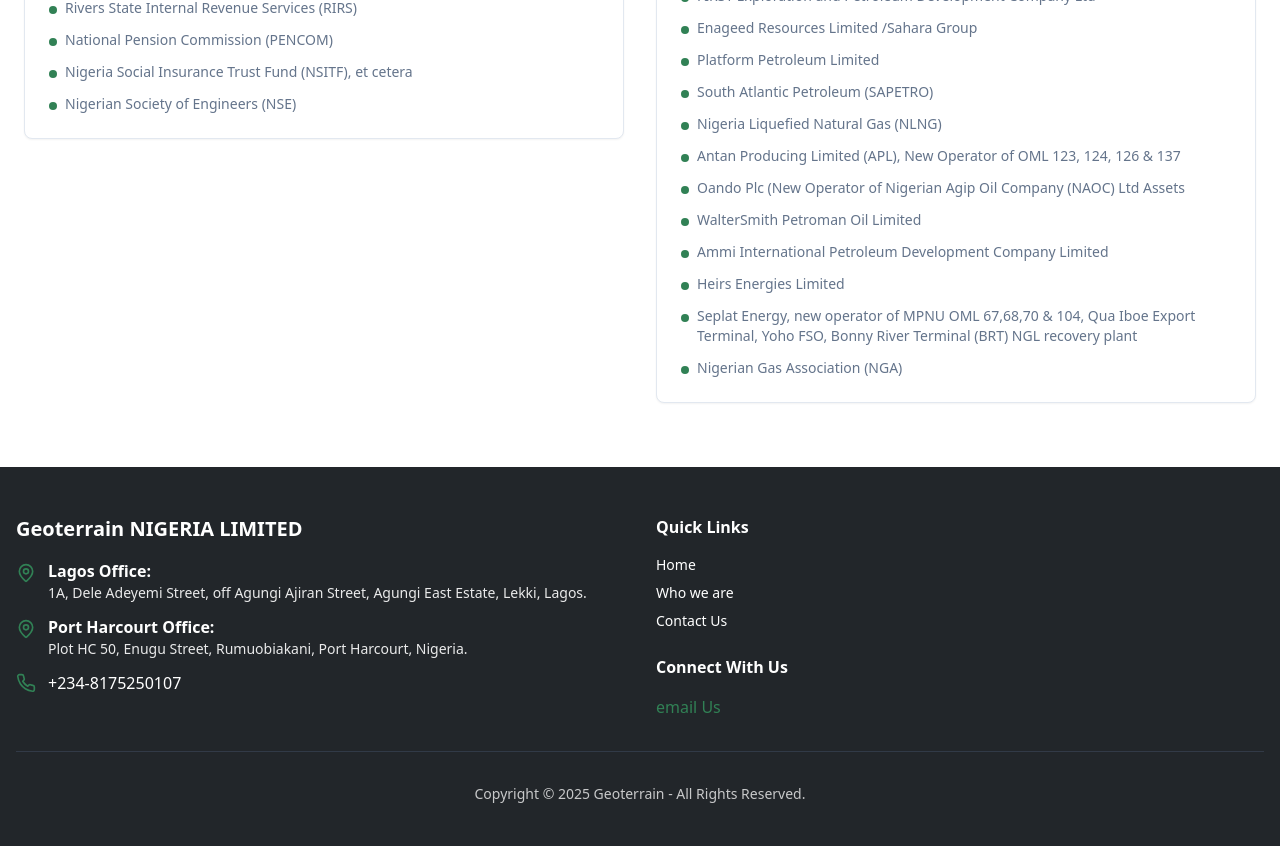
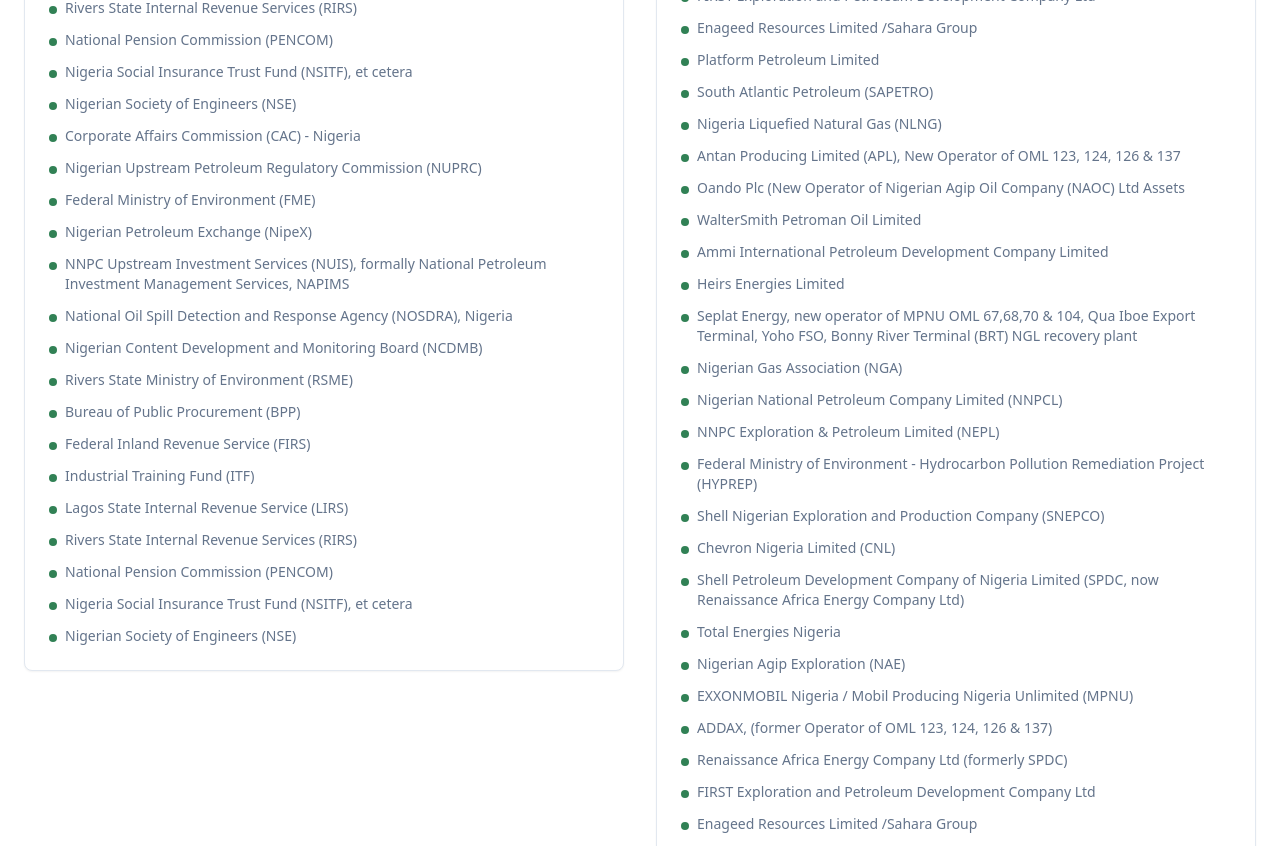
Before and after one commit to iszyeffiong/king5434-10, a React (Vite) app: page /licensing-info in a window 1280 px wide. Shown: the part 1600-2446 px from the top of the page. Built offline with nearby package versions, Linux system fonts and the light colour scheme.

Commit message:
Add licensing details
Add details to licensing and registration sections.

```diff
--- a/src/pages/LicensingInfo.tsx
+++ b/src/pages/LicensingInfo.tsx
@@ -31,10 +31,51 @@ const LicensingInfo = () => {
     "Rivers State Internal Revenue Services (RIRS)",
     "National Pension Commission (PENCOM)",
     "Nigeria Social Insurance Trust Fund (NSITF), et cetera",
+    "Nigerian Society of Engineers (NSE)",
+    // Additional licensing organizations
+    "Corporate Affairs Commission (CAC) - Nigeria",
+    "Nigerian Upstream Petroleum Regulatory Commission (NUPRC)",
+    "Federal Ministry of Environment (FME)",
+    "Nigerian Petroleum Exchange (NipeX)",
+    "NNPC Upstream Investment Services (NUIS), formally National Petroleum Investment Management Services, NAPIMS",
+    "National Oil Spill Detection and Response Agency (NOSDRA), Nigeria",
+    "Nigerian Content Development and Monitoring Board (NCDMB)",
+    "Rivers State Ministry of Environment (RSME)",
+    "Bureau of Public Procurement (BPP)",
+    "Federal Inland Revenue Service (FIRS)",
+    "Industrial Training Fund (ITF)",
+    "Lagos State Internal Revenue Service (LIRS)",
+    "Rivers State Internal Revenue Services (RIRS)",
+    "National Pension Commission (PENCOM)",
+    "Nigeria Social Insurance Trust Fund (NSITF), et cetera",
     "Nigerian Society of Engineers (NSE)"
   ];
 
   const registeredWith = [
+    "Nigerian National Petroleum Company Limited (NNPCL)",
+    "NNPC Exploration & Petroleum Limited (NEPL)",
+    "Federal Ministry of Environment - Hydrocarbon Pollution Remediation Project (HYPREP)",
+    "Shell Nigerian Exploration and Production Company (SNEPCO)",
+    "Chevron Nigeria Limited (CNL)",
+    "Shell Petroleum Development Company of Nigeria Limited (SPDC, now Renaissance Africa Energy Company Ltd)",
+    "Total Energies Nigeria",
+    "Nigerian Agip Exploration (NAE)",
+    "EXXONMOBIL Nigeria / Mobil Producing Nigeria Unlimited (MPNU)",
+    "ADDAX, (former Operator of OML 123, 124, 126 & 137)",
+    "Renaissance Africa Energy Company Ltd (formerly SPDC)",
+    "FIRST Exploration and Petroleum Development Company Ltd",
+    "Enageed Resources Limited /Sahara Group",
+    "Platform Petroleum Limited",
+    "South Atlantic Petroleum (SAPETRO)",
+    "Nigeria Liquefied Natural Gas (NLNG)",
+    "Antan Producing Limited (APL), New Operator of OML 123, 124, 126 & 137",
+    "Oando Plc (New Operator of Nigerian Agip Oil Company (NAOC) Ltd Assets",
+    "WalterSmith Petroman Oil Limited",
+    "Ammi International Petroleum Development Company Limited",
+    "Heirs Energies Limited",
+    "Seplat Energy, new operator of MPNU OML 67,68,70 & 104, Qua Iboe Export Terminal, Yoho FSO, Bonny River Terminal (BRT) NGL recovery plant",
+    "Nigerian Gas Association (NGA)",
+    // Additional registrations
     "Nigerian National Petroleum Company Limited (NNPCL)",
     "NNPC Exploration & Petroleum Limited (NEPL)",
     "Federal Ministry of Environment - Hydrocarbon Pollution Remediation Project (HYPREP)",
```
